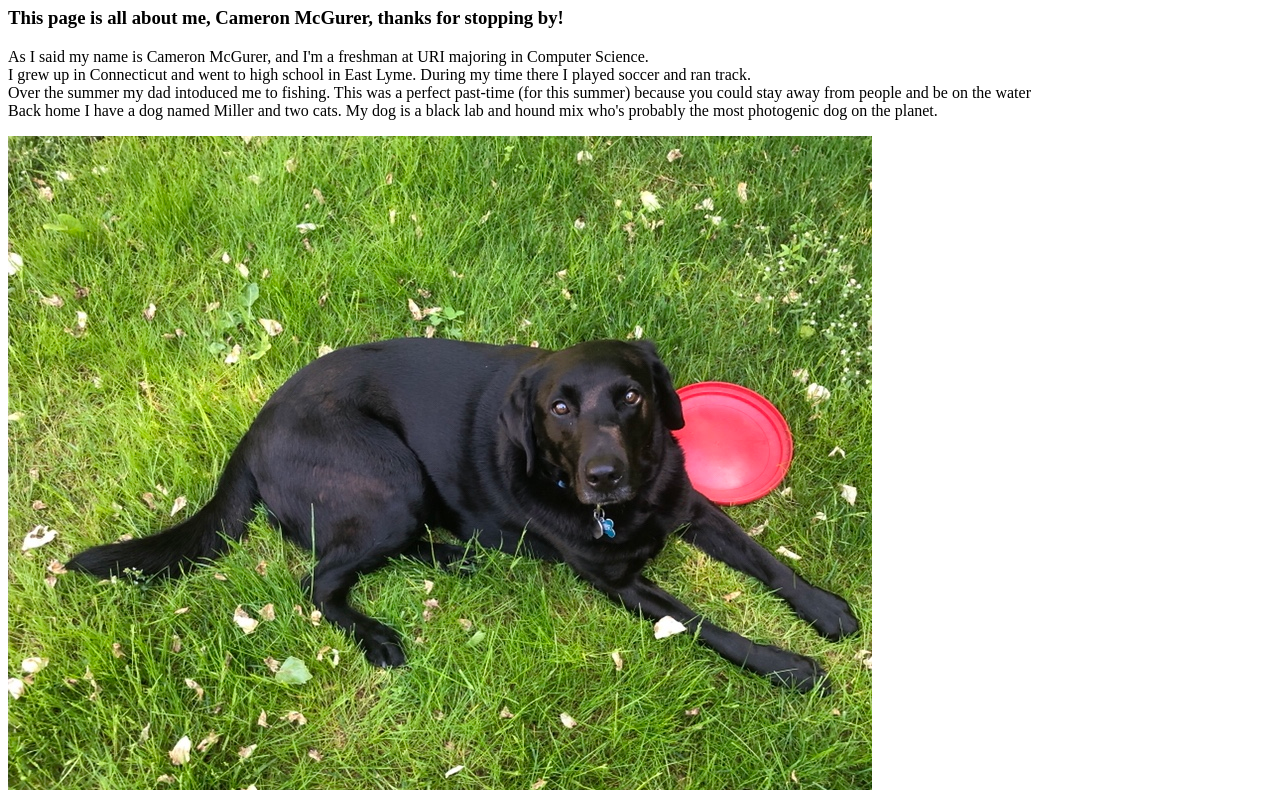
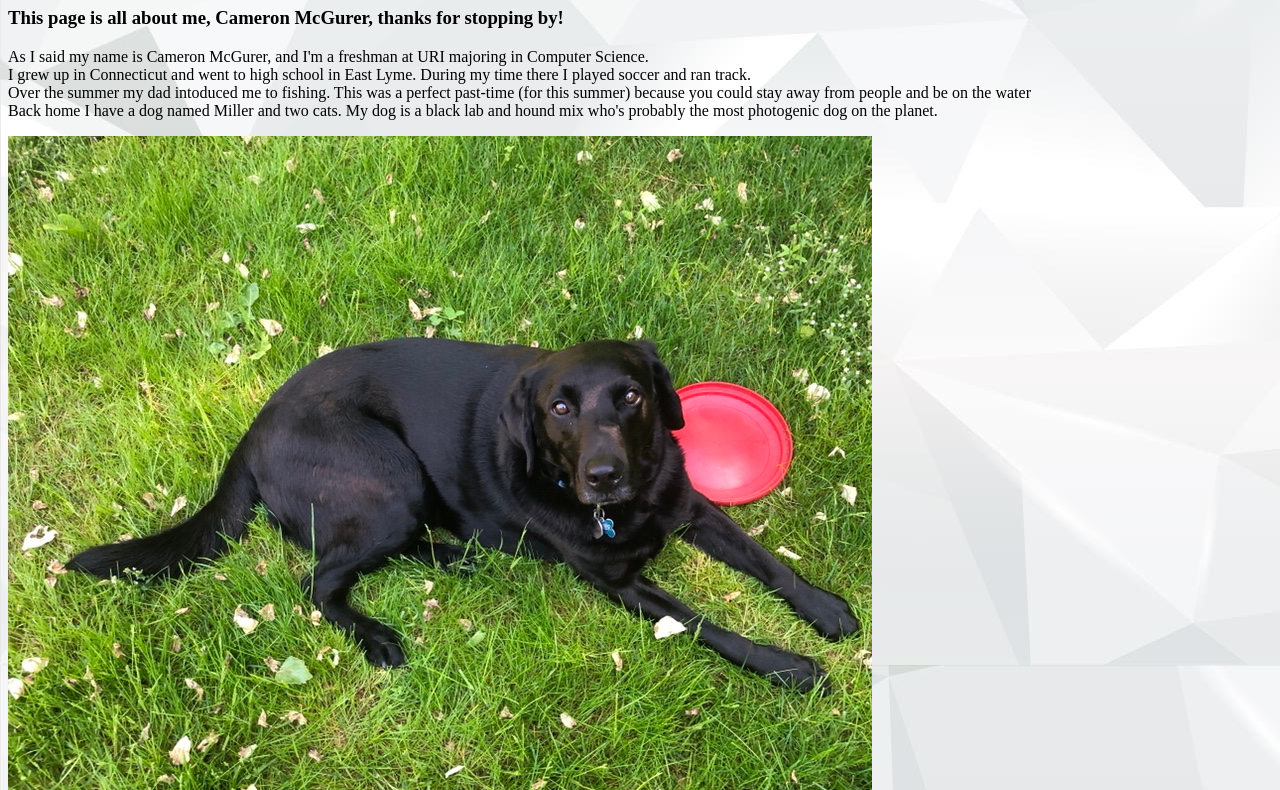
Before and after one commit to cammcgurer/cammcgurer.github.io, a plain HTML site: page aboutme.html in a window 1280 px wide. Shown: the part 415-1205 px from the top of the page. Drawn offline with Linux system fonts and the light colour scheme.

Commit message:
Update aboutme.html

```diff
--- a/aboutme.html
+++ b/aboutme.html
@@ -4,7 +4,7 @@
         <meta charset="utf-8">
         <title>Cam's About Me Page</title>
         <style>
-            body{background-image: <img src="mybackground.jpg">}
+            body{background-image: url('mybackground.jpg');}
         </style>
     </head>
     <body>
```
